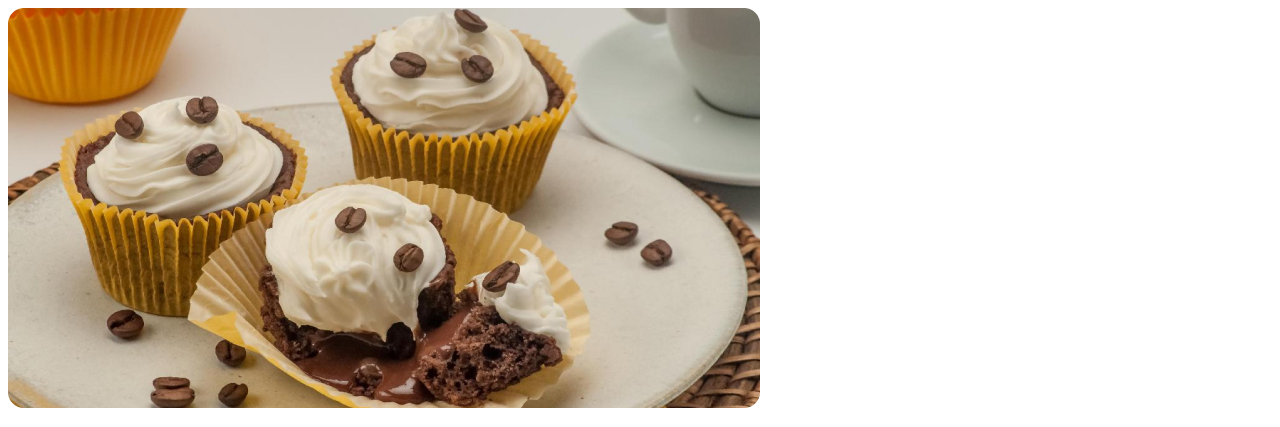
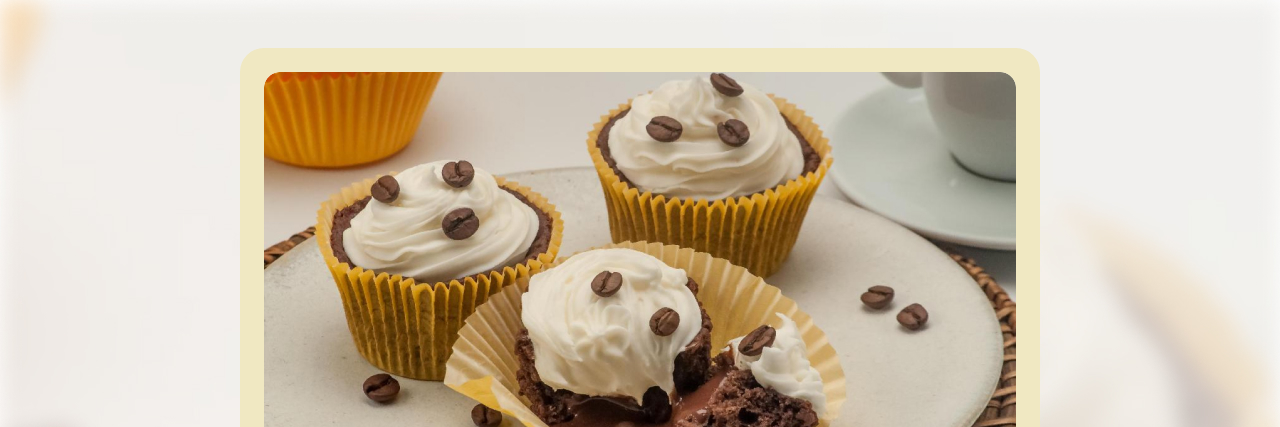
Before and after one commit to leo19passos/Projeto, a plain HTML site: page index.html in a window 1280 px wide. Shown: the top 427 px of the page. Drawn offline with Linux system fonts and the light colour scheme.

Commit message:
Imagem de fundo e style page

```diff
--- a/index.html
+++ b/index.html
@@ -10,7 +10,7 @@
     <div id="page">
         <img src="Assets/main-image.jpg" alt="Imagem de um cupcakes com grãos de cage e chantilly">
         <main>
-            <div id="about">
+            <section id="about">
                 <h1>Cupcake de café com chantilly</h1>
                 <p>
                     O bolinho perfeito para acompanhar o café de todos os dias. É muito fácil e ainda por cima fica maravilhoso, com certeza vai impressionar. Faz e depois me conta o que achou!
--- a/style.css
+++ b/style.css
@@ -0,0 +1,17 @@
+body {
+    background-image: url(Assets/bg-image.jpg);
+    background-size: cover;
+}
+
+#page {
+    box-sizing: border-box;
+    width: 800px;
+    padding: 24px;
+    background-color: #F0E8C2;
+    border-radius: 24px;
+    margin: 48px auto;
+}
+
+img {
+    border-radius: 16px;
+}
```
